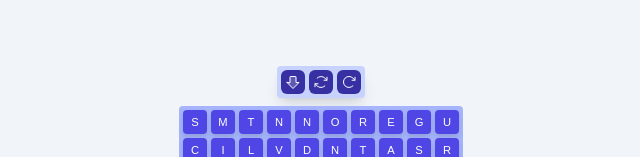
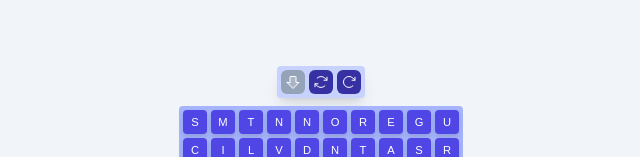
Before and after one commit to skylarbeaty/Word-Weave, a Next.js app: page / in a window 1280 px wide. Shown: the part 542-699 px from the top of the page, without its empty margins (319-959 px from the left). Built offline with nearby package versions, Linux system fonts and the light colour scheme.

Commit message:
Return button disable when unusable
Added the ability for Game Buttons to be disabled (they turn grey and cant be clicked). Added a check for whether there are any tiles to return and used that to set the disabled state of the button

```diff
--- a/components/ButtonPanel.tsx
+++ b/components/ButtonPanel.tsx
@@ -23,6 +23,12 @@ const ButtonPanel = () => {
     })
   }
 
+  const returnDisabled = () => {//check whether there are any tiles to return
+    return tiles.filter(tile => spaces.find(space => space.id === tile.spaceID)?.position.container === "board")
+                .filter(tile => !solution.solutionTiles.has(tile.id))
+                .length === 0
+  }
+
   const handleRestart = () => {
     tiles.forEach(tile => {
       moveTile(tile.id, tile.id + 140) // move each tile to its original location
@@ -42,7 +48,7 @@ const ButtonPanel = () => {
     <div className={`bg-indigo-200 mt-2 mb-2 rounded shadow-lg flex justify-between  justify-self-center
         p-[2px]   xs-box:p-[4px]    sm-box:p-[8px]    md-box:p-[16px]
         gap-[2px] xs-box:gap-[4px]  sm-box:gap-[6px]  md-box:gap-[8px]`}>
-        <GameButton handlePointerDown={handleReturn}>
+        <GameButton handlePointerDown={handleReturn} disabled={returnDisabled()}>
           <img
             src="/return.svg"
             alt="return"
--- a/components/GameButton.tsx
+++ b/components/GameButton.tsx
@@ -1,18 +1,20 @@
 import { ReactNode } from 'react';
 
 interface GameButtonProps {
-  children: ReactNode;
-  handlePointerDown?: () => void;
+  children: ReactNode
+  handlePointerDown?: () => void
+  disabled?: boolean
 }
 
-const GameButton = ({ children, handlePointerDown = () => {} }: GameButtonProps) => {
+const GameButton = ({ children, handlePointerDown = () => {}, disabled = false }: GameButtonProps) => {
   return (
-    <button className={`bg-indigo-800 text-white
+    <button disabled={disabled} className={`bg-indigo-800 text-white
+        disabled:bg-slate-400
         size-4 xs-box:size-6 sm-box:size-9 md-box:size-12
         rounded-md sm-box:rounded-lg
         p-[2px]   xs-box:p-[4px]    sm-box:p-[6px]    md-box:p-[8px]
         text-[0.3rem] xs-box:text-[0.6rem] sm-box:text-[0.9rem] md-box:text-[1.1rem]`}
-        onPointerDown={handlePointerDown}
+        onPointerDown={disabled ? undefined : handlePointerDown}
     >
         {children}
     </button>
```
